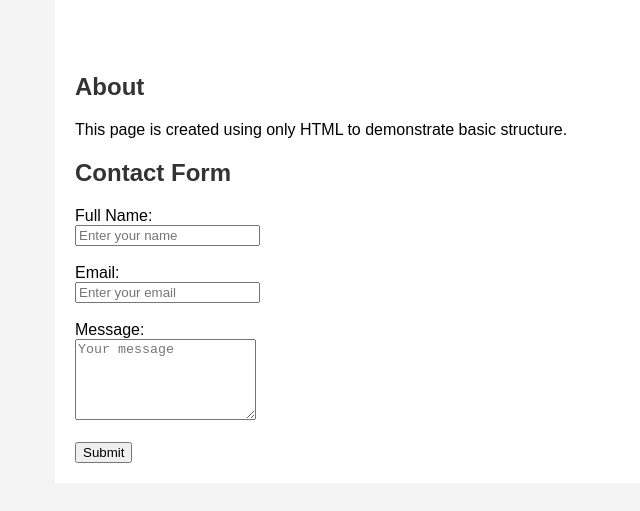
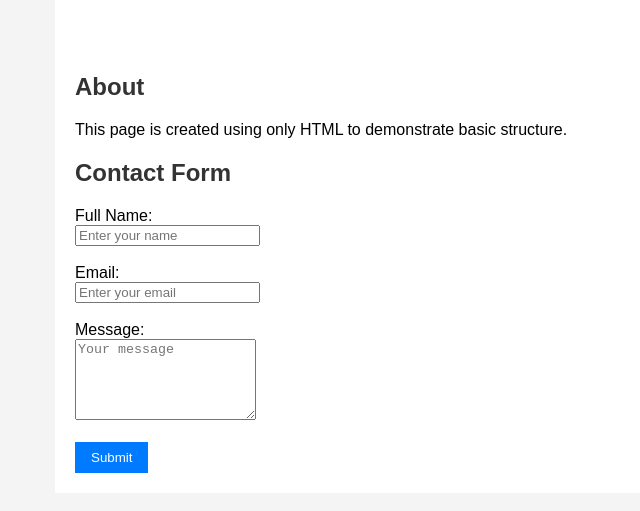
Before and after one commit to ShameerNavas/html-basics, a plain HTML site: page index.html in a window 1280 px wide. Shown: the part 121-632 px from the top of the page, without its empty margins (53-693 px from the left). Drawn offline with Linux system fonts and the light colour scheme.

Commit message:
Update style.css
Improved button styling and form spacing

```diff
--- a/style.css
+++ b/style.css
@@ -33,3 +33,14 @@ footer {
     font-size: 14px;
     color: #666;
 }
+button {
+    background-color: #007bff;
+    color: white;
+    border: none;
+    padding: 8px 16px;
+    cursor: pointer;
+}
+
+button:hover {
+    background-color: #0056b3;
+}
```
